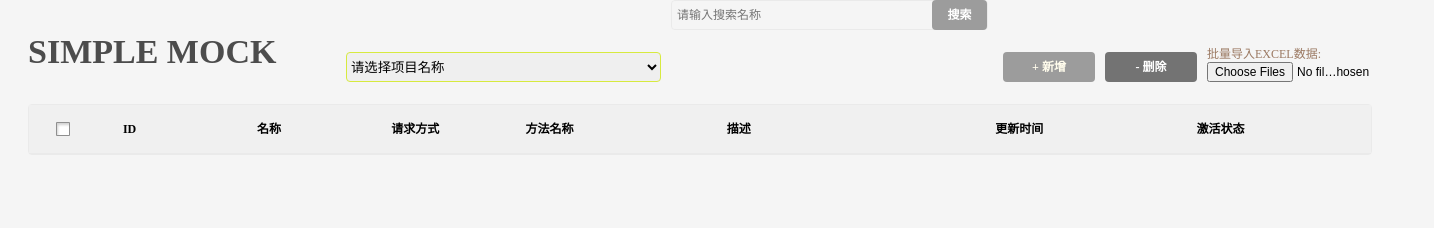
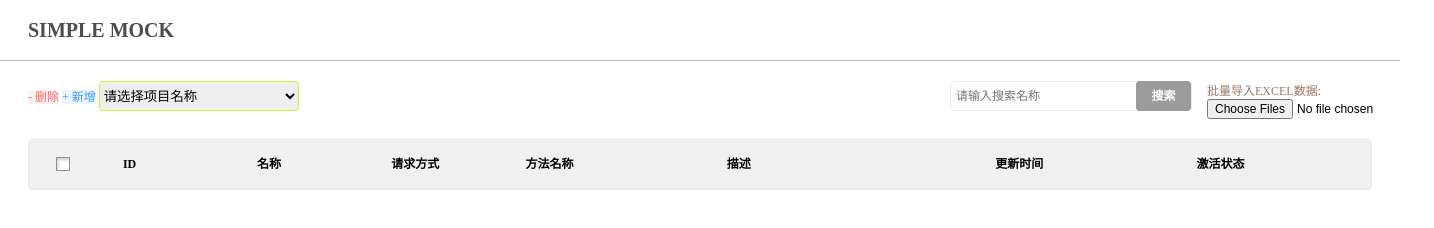
Before and after one commit to wangyayx/api_mock, a plain HTML site: page mock/index.html in a window 1280 px wide. Shown: the whole page, 1434 px wide, since content can reach past the window. Drawn offline with Linux system fonts and the light colour scheme; no server answers.

Commit message:
Update index.css

```diff
--- a/mock/css/index.css
+++ b/mock/css/index.css
@@ -1,29 +1,17 @@
-@media -sass-debug-info{filename{font-family:file\:\/\/I\:\/mock_server\/simple_mock\/simple_mock\/mock\/css\/index\.less}line{font-family:\000031}}
-body,
-ul,
-dl,
-ol,
-input,
-textarea,
-h1,
-h2,
-h3,
-p {
+body,ul,dl,ol,input,textarea,h1,h2,h3,p {
   padding: 0;
   margin: 0;
-  background: #f5f5f5;
   font-size: 12px;
-  width: 100%;
   border: none;
 }
-@media -sass-debug-info{filename{font-family:file\:\/\/I\:\/mock_server\/simple_mock\/simple_mock\/mock\/css\/index\.less}line{font-family:\000032}}
+html,body{width: 100%;}
 li,
 dd {
   list-style: none;
   padding: 0;
   margin: 0;
 }
-@media -sass-debug-info{filename{font-family:file\:\/\/I\:\/mock_server\/simple_mock\/simple_mock\/mock\/css\/index\.less}line{font-family:\000033}}
+
 img {
   border: none;
   display: block;
@@ -104,25 +92,25 @@ a {
 }
 @media -sass-debug-info{filename{font-family:file\:\/\/I\:\/mock_server\/simple_mock\/simple_mock\/mock\/css\/index\.less}line{font-family:\0000332}}
 .header .page-title {
-  float: left;
-  width: 20%;
   min-width: 277px;
-  height: 104px;
-  padding-left: 2%;
-  line-height: 104px;
-  font-size: 34px;
+  height: 60px;
+  line-height: 60px;
+  font-size: 20px;
   color: #4c4c4c;
+  border-bottom: 1px solid #bbb;
+  background:#fff;
+  padding:0 2%;
 }
 @media -sass-debug-info{filename{font-family:file\:\/\/I\:\/mock_server\/simple_mock\/simple_mock\/mock\/css\/index\.less}line{font-family:\0000333}}
 .header .ctrl {
-  float: right;
-  width: 75%;
-  padding-right: 2%;
+  padding:20px 2%;
+  margin:0 auto;
 }
 @media -sass-debug-info{filename{font-family:file\:\/\/I\:\/mock_server\/simple_mock\/simple_mock\/mock\/css\/index\.less}line{font-family:\0000337}}
 .header .ctrl .search-box {
+	background:#fff;
   float: right;
-  width: 30%;
+  width: 240px;
   height: 28px;
   border: 1px solid #eaeaea;
   border-radius: 4px;
@@ -131,10 +119,11 @@ a {
 @media -sass-debug-info{filename{font-family:file\:\/\/I\:\/mock_server\/simple_mock\/simple_mock\/mock\/css\/index\.less}line{font-family:\0000345}}
 .header .ctrl .search-box input {
   float: left;
-  width: 70%;
+  width: calc(100% - 65px);
   height: 28px;
   padding: 0 5px;
-  border-radius: 4px;
+  border-radius: 4px 0 4px 0;
+  background:#fff;
 }
 @media -sass-debug-info{filename{font-family:file\:\/\/I\:\/mock_server\/simple_mock\/simple_mock\/mock\/css\/index\.less}line{font-family:\0000346}}
 .header .ctrl .search-box .search-btn {
@@ -155,7 +144,6 @@ a {
 .header .ctrl .file-up {
   width: 165px;
   float: right;
-  margin-top: 44px;
 }
 @media -sass-debug-info{filename{font-family:file\:\/\/I\:\/mock_server\/simple_mock\/simple_mock\/mock\/css\/index\.less}line{font-family:\0000349}}
 .header .ctrl .file-tip {
@@ -163,46 +151,41 @@ a {
 }
 @media -sass-debug-info{filename{font-family:file\:\/\/I\:\/mock_server\/simple_mock\/simple_mock\/mock\/css\/index\.less}line{font-family:\0000350}}
 .header .ctrl .myselect {
-  float: right;
-  width: 30%;
+  width: 200px;
   height: 30px;
-  margin-top: 52px;
   margin-right: 10px;
   line-height: 30px;
   border-radius: 4px;
   border: 1px solid #d7ea3f;
 }
-@media -sass-debug-info{filename{font-family:file\:\/\/I\:\/mock_server\/simple_mock\/simple_mock\/mock\/css\/index\.less}line{font-family:\0000351}}
-.header .ctrl .add-btn {
-  float: right;
+.btn {
   width: 92px;
   height: 30px;
-  margin-top: 52px;
   line-height: 30px;
-  display: block;
+  display: inline-block;
   text-align: center;
   font-size: 12px;
   font-weight: bold;
   color: #fffcec;
   border-radius: 4px;
-  background: #9c9c9c;
   margin-right: 10px;
+  border: 1px solid #dcdfe6;
 }
-@media -sass-debug-info{filename{font-family:file\:\/\/I\:\/mock_server\/simple_mock\/simple_mock\/mock\/css\/index\.less}line{font-family:\0000352}}
-.header .ctrl .del-btn {
-  float: right;
-  width: 92px;
-  height: 30px;
-  margin-top: 52px;
-  line-height: 30px;
-  display: block;
-  text-align: center;
-  font-size: 12px;
-  font-weight: bold;
-  color: #fff;
-  border-radius: 4px;
-  background: #737373;
-  margin-right: 10px;
+.add-btn {
+	color: #409eff;
+    background: #ecf5ff;
+    border-color: #b3d8ff;
+}
+.del-btn {
+	    color: #f56c6c;
+    background: #fef0f0;
+    border-color: #fbc4c4;
+
+}
+.upload-btn{
+	color: #67c23a;
+  background: #f0f9eb;
+  border-color: #c2e7b0;
 }
 @media -sass-debug-info{filename{font-family:file\:\/\/I\:\/mock_server\/simple_mock\/simple_mock\/mock\/css\/index\.less}line{font-family:\0000354}}
 .msg-table {
@@ -237,11 +220,9 @@ a {
   border-bottom: 1px solid #eaeaea;
   word-wrap: break-word;
 }
-@media -sass-debug-info{filename{font-family:file\:\/\/I\:\/mock_server\/simple_mock\/simple_mock\/mock\/css\/index\.less}line{font-family:\0000364}}
 .msg-table .describle {
   line-height: 20px;
 }
-@media -sass-debug-info{filename{font-family:file\:\/\/I\:\/mock_server\/simple_mock\/simple_mock\/mock\/css\/index\.less}line{font-family:\0000365}}
 .msg-table .activation {
   display: block;
   width: 45px;
@@ -250,7 +231,6 @@ a {
   background: #c8c8c8;
   cursor: pointer;
 }
-@media -sass-debug-info{filename{font-family:file\:\/\/I\:\/mock_server\/simple_mock\/simple_mock\/mock\/css\/index\.less}line{font-family:\0000366}}
 .msg-table .activation .activa-bar {
   display: block;
   width: 22px;
@@ -258,23 +238,18 @@ a {
   border-radius: 22px;
   background: #fff;
 }
-@media -sass-debug-info{filename{font-family:file\:\/\/I\:\/mock_server\/simple_mock\/simple_mock\/mock\/css\/index\.less}line{font-family:\0000367}}
 .msg-table .activation.on {
   background: #c8c8c8;
 }
-@media -sass-debug-info{filename{font-family:file\:\/\/I\:\/mock_server\/simple_mock\/simple_mock\/mock\/css\/index\.less}line{font-family:\0000367}}
 .msg-table .activation.on .activa-bar {
   float: right;
 }
-@media -sass-debug-info{filename{font-family:file\:\/\/I\:\/mock_server\/simple_mock\/simple_mock\/mock\/css\/index\.less}line{font-family:\0000368}}
 .msg-table .activation.off {
   background: #a8a8a8;
 }
-@media -sass-debug-info{filename{font-family:file\:\/\/I\:\/mock_server\/simple_mock\/simple_mock\/mock\/css\/index\.less}line{font-family:\0000368}}
 .msg-table .activation.off .activa-bar {
   float: left;
 }
-@media -sass-debug-info{filename{font-family:file\:\/\/I\:\/mock_server\/simple_mock\/simple_mock\/mock\/css\/index\.less}line{font-family:\0000370}}
 .msg-table .edit {
   display: inline-block;
   width: 14px;
@@ -282,16 +257,13 @@ a {
   background: url(../img/index.png) 0 -37px no-repeat;
   cursor: pointer;
 }
-@media -sass-debug-info{filename{font-family:file\:\/\/I\:\/mock_server\/simple_mock\/simple_mock\/mock\/css\/index\.less}line{font-family:\0000371}}
 .msg-table .edit:hover {
   background: url(../img/index.png) 0 -56px no-repeat;
 }
-@media -sass-debug-info{filename{font-family:file\:\/\/I\:\/mock_server\/simple_mock\/simple_mock\/mock\/css\/index\.less}line{font-family:\0000373}}
 .msg-table .tr-detail .dt-cont {
   border-top: 1px dashed #eaeaea;
   font-size: 14px;
 }
-@media -sass-debug-info{filename{font-family:file\:\/\/I\:\/mock_server\/simple_mock\/simple_mock\/mock\/css\/index\.less}line{font-family:\0000375}}
 .msg-table .copy {
   display: inline-block;
   width: 14px;
@@ -299,12 +271,10 @@ a {
   background: url(../img/index.png) 0 -77px;
   cursor: pointer;
 }
-@media -sass-debug-info{filename{font-family:file\:\/\/I\:\/mock_server\/simple_mock\/simple_mock\/mock\/css\/index\.less}line{font-family:\0000377}}
 .page {
   float: right;
   margin-right: 2%;
 }
-@media -sass-debug-info{filename{font-family:file\:\/\/I\:\/mock_server\/simple_mock\/simple_mock\/mock\/css\/index\.less}line{font-family:\0000380}}
 .page li {
   display: inline-block;
   float: left;
@@ -318,57 +288,48 @@ a {
   line-height: 26px;
   color: #272437;
 }
-@media -sass-debug-info{filename{font-family:file\:\/\/I\:\/mock_server\/simple_mock\/simple_mock\/mock\/css\/index\.less}line{font-family:\0000392}}
 .page li:hover {
   background: #c8c8c8;
   border: 1px solid #c8c8c8;
   color: #fff;
 }
-@media -sass-debug-info{filename{font-family:file\:\/\/I\:\/mock_server\/simple_mock\/simple_mock\/mock\/css\/index\.less}line{font-family:\0000392}}
 .page li:hover a {
   color: #fff;
 }
-@media -sass-debug-info{filename{font-family:file\:\/\/I\:\/mock_server\/simple_mock\/simple_mock\/mock\/css\/index\.less}line{font-family:\0000393}}
 .page li a {
   display: block;
   color: #272437;
 }
-@media -sass-debug-info{filename{font-family:file\:\/\/I\:\/mock_server\/simple_mock\/simple_mock\/mock\/css\/index\.less}line{font-family:\0000397}}
 .page li.page-active {
   background: #c8c8c8;
   border: 1px solid #c8c8c8;
   color: #fff;
 }
-@media -sass-debug-info{filename{font-family:file\:\/\/I\:\/mock_server\/simple_mock\/simple_mock\/mock\/css\/index\.less}line{font-family:\0000397}}
 .page li.page-active a {
   color: #fff;
 }
-@media -sass-debug-info{filename{font-family:file\:\/\/I\:\/mock_server\/simple_mock\/simple_mock\/mock\/css\/index\.less}line{font-family:\0000398}}
 .page li.page-disabled {
   background: #e4e4e4;
   border: 1px solid #e4e4e4;
   cursor: no-drop;
 }
-@media -sass-debug-info{filename{font-family:file\:\/\/I\:\/mock_server\/simple_mock\/simple_mock\/mock\/css\/index\.less}line{font-family:\00003102}}
 .page li.page-disabled a {
   cursor: no-drop;
   color: #333;
 }
-@media -sass-debug-info{filename{font-family:file\:\/\/I\:\/mock_server\/simple_mock\/simple_mock\/mock\/css\/index\.less}line{font-family:\00003106}}
 .ctrl-pop .pop {
   position: fixed;
   left: 50%;
   top: 50%;
   z-index: 1001;
   width: 740px;
-  height: 590px;
+  height: 490px;
   margin-left: -370px;
-  margin-top: -253px;
+  margin-top: -203px;
   border-radius: 8px;
   box-shadow: 5px 5px 5px #737373;
   background: #fff;
 }
-@media -sass-debug-info{filename{font-family:file\:\/\/I\:\/mock_server\/simple_mock\/simple_mock\/mock\/css\/index\.less}line{font-family:\00003118}}
 .ctrl-pop .pop .pop-tit {
   border-top-left-radius: 8px;
   border-top-right-radius: 8px;
@@ -380,17 +341,14 @@ a {
   font-size: 14px;
   font-weight: bold;
 }
-@media -sass-debug-info{filename{font-family:file\:\/\/I\:\/mock_server\/simple_mock\/simple_mock\/mock\/css\/index\.less}line{font-family:\00003129}}
 .ctrl-pop .pop .pop-cont {
   padding: 30px 0  22px;
 }
-@media -sass-debug-info{filename{font-family:file\:\/\/I\:\/mock_server\/simple_mock\/simple_mock\/mock\/css\/index\.less}line{font-family:\00003131}}
 .ctrl-pop .pop .pop-cont dl {
   line-height: 32px;
   margin-top: 10px;
   overflow: hidden;
 }
-@media -sass-debug-info{filename{font-family:file\:\/\/I\:\/mock_server\/simple_mock\/simple_mock\/mock\/css\/index\.less}line{font-family:\00003132}}
 .ctrl-pop .pop .pop-cont dt {
   float: left;
   width: 70px;
@@ -399,13 +357,11 @@ a {
   font-size: 12px;
   color: #3e3e3e;
 }
-@media -sass-debug-info{filename{font-family:file\:\/\/I\:\/mock_server\/simple_mock\/simple_mock\/mock\/css\/index\.less}line{font-family:\00003133}}
 .ctrl-pop .pop .pop-cont dd {
   float: left;
   width: 585px;
   line-height: 32px;
 }
-@media -sass-debug-info{filename{font-family:file\:\/\/I\:\/mock_server\/simple_mock\/simple_mock\/mock\/css\/index\.less}line{font-family:\00003137}}
 .ctrl-pop .pop .pop-cont dd input,
 .ctrl-pop .pop .pop-cont dd select {
   float: left;
@@ -416,11 +372,10 @@ a {
   border: 1px solid #9c9c9c;
   border-radius: 4px;
 }
-@media -sass-debug-info{filename{font-family:file\:\/\/I\:\/mock_server\/simple_mock\/simple_mock\/mock\/css\/index\.less}line{font-family:\00003138}}
 .ctrl-pop .pop .pop-cont dd select {
   width: 100%;
 }
-@media -sass-debug-info{filename{font-family:file\:\/\/I\:\/mock_server\/simple_mock\/simple_mock\/mock\/css\/index\.less}line{font-family:\00003139}}
+
 .ctrl-pop .pop .pop-cont dd textarea {
   float: left;
   width: 98%;
@@ -432,11 +387,11 @@ a {
   border-radius: 4px;
   resize: none;
 }
-@media -sass-debug-info{filename{font-family:file\:\/\/I\:\/mock_server\/simple_mock\/simple_mock\/mock\/css\/index\.less}line{font-family:\00003140}}
+
 .ctrl-pop .pop .pop-cont dd .isJYrequst {
   margin-top: 10px;
 }
-@media -sass-debug-info{filename{font-family:file\:\/\/I\:\/mock_server\/simple_mock\/simple_mock\/mock\/css\/index\.less}line{font-family:\00003143}}
+
 .ctrl-pop .pop .sure {
   float: left;
   width: 92px;
@@ -450,7 +405,7 @@ a {
   background: #c8c8c8;
   margin: 0 10px 0 269px;
 }
-@media -sass-debug-info{filename{font-family:file\:\/\/I\:\/mock_server\/simple_mock\/simple_mock\/mock\/css\/index\.less}line{font-family:\00003144}}
+
 .ctrl-pop .pop .cancle {
   float: left;
   width: 92px;
```
